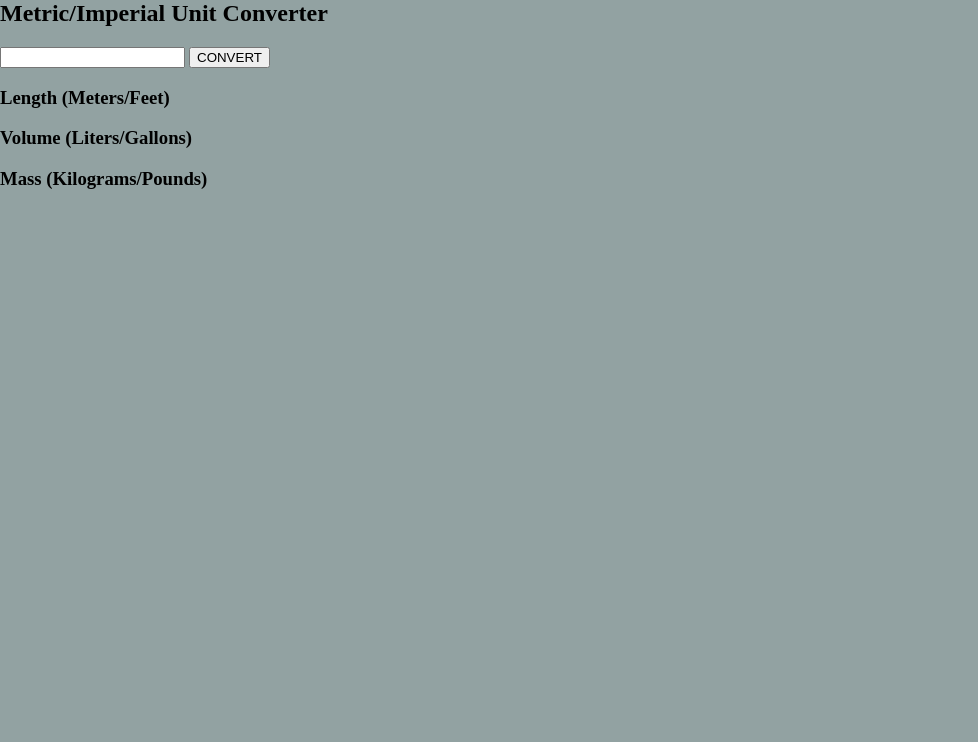
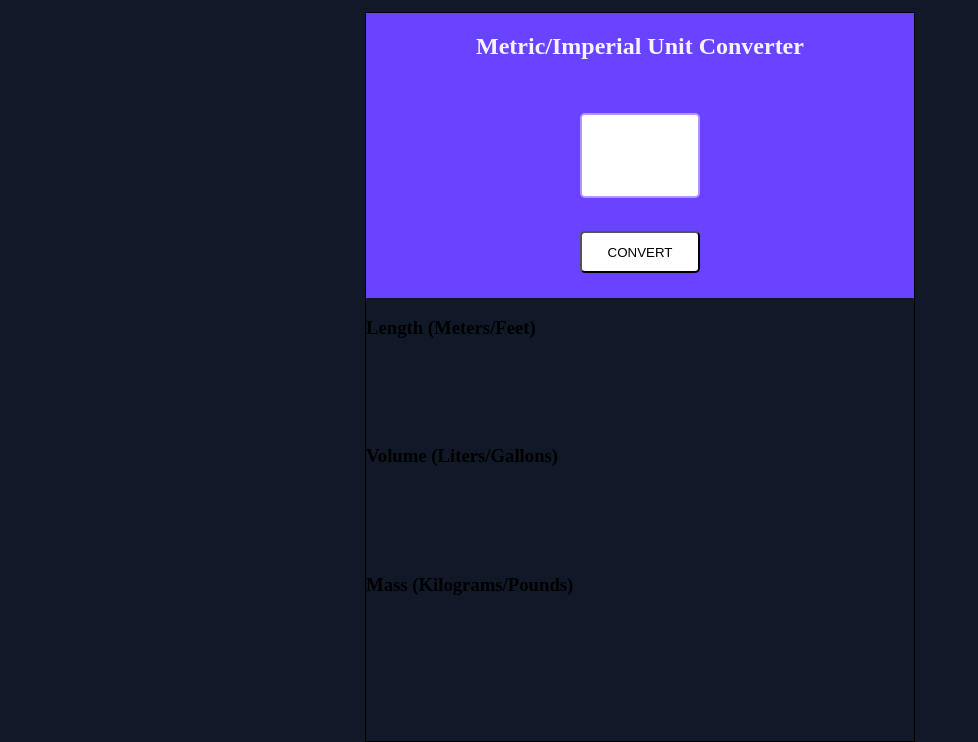
Before and after one commit to LujanSolo/unit-converter, a plain HTML site: page index.html in a window 1280 px wide. Shown: the whole page, without its empty margins (0-978 px from the left). Drawn offline with Linux system fonts and the light colour scheme.

Commit message:
added stylings to hero section; added userInput variable to js; changed input type on html

```diff
--- a/index.css
+++ b/index.css
@@ -1,4 +1,45 @@
+* {
+  box-sizing: border-box;
+}
+
 body {
-  margin: 0;
-  background-color: rgb(146, 162, 162);
+  width: 550px;
+  height: 730px;
+  border: 1px solid black;
+  margin: 12px auto;
+  background-color: rgba(17, 24, 39, 1);
+  ;
 }
+
+
+
+#hero {
+  display: flex;
+  flex-direction: column;
+  align-items: center;
+  color: rgba(245, 243, 255, 1);
+  background-color: rgb(105, 67, 255);
+  padding-bottom: 25px;
+  height: 285px;
+  justify-content: space-between;
+}
+
+#user-input {
+  width: 120px;
+  height: 85px;
+  border: 2px solid #b295ff;
+  border-radius: 5px;
+}
+
+#convert-btn {
+  width: 120px;
+  height: 42px;
+  background: #ffffff;
+  box-shadow: 0px 1px 2px rgba(0, 0, 0, 0.05);
+  border-radius: 5px;
+}
+
+.results-box {
+  width: 500px;
+  height: 110px;
+}
--- a/index.html
+++ b/index.html
@@ -1,23 +1,18 @@
-<body>
-
-</body>
-
-</html>
-
 <!DOCTYPE html>
 <html lang="en">
-
   <head>
-  <meta charset="UTF-8">
-  <meta http-equiv="X-UA-Compatible" content="IE=edge">
-  <meta name="viewport" content="width=device-width, initial-scale=1.0">
-  <link rel="stylesheet" type="text/css" href="index.css">
+    <meta charset="UTF-8" />
+    <meta http-equiv="X-UA-Compatible" content="IE=edge" />
+    <meta name="viewport" content="width=device-width, initial-scale=1.0" />
+    <link rel="stylesheet" type="text/css" href="index.css" />
   </head>
 
   <body>
+    <div id="main-container">
+
       <section id="hero">
         <h1>Metric/Imperial Unit Converter</h1>
-    <input type="number" id="user-input" required>
+        <input id="user-input" required />
         <button id="convert-btn">CONVERT</button>
       </section>
 
@@ -35,7 +30,8 @@
           <!-- dynamically add in results each time? -->
         </div>
       </section>
+
+    </div>
     <script src="index.js"></script>
   </body>
-
 </html>
--- a/index.js
+++ b/index.js
@@ -1,4 +1,6 @@
-let convertBtn = document.getElementById("convert-btn")
+const convertBtn = document.getElementById("convert-btn");
+const userInput = document.getElementById("user-input");
+
 
 convertBtn.addEventListener("click", () => {
   console.log('clicked')
```
Lines whose indentation alone changed are shown as unchanged.
